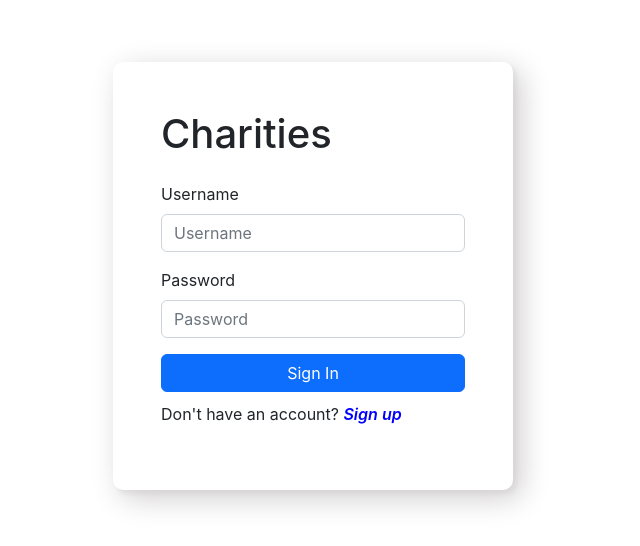
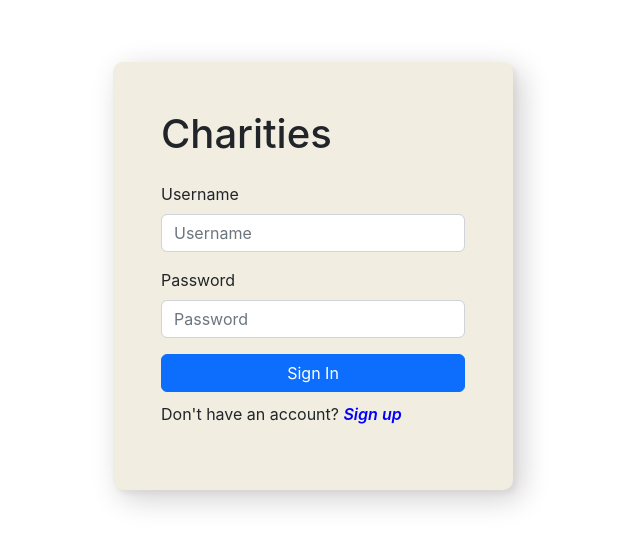
Before and after one commit to sangnd2x/charity-admin, a React (Create React App) app: page / in a window 1280 px wide. Shown: the part 124-670 px from the top of the page, without its empty margins (327-967 px from the left). Built offline with nearby package versions, Linux system fonts and the light colour scheme.

Commit message:
change color scheme

```diff
--- a/src/index.css
+++ b/src/index.css
@@ -6,9 +6,13 @@
 }
 
 :root {
-  --sidebar-color: RGBA(193, 88, 61, 1.00);
-  --background-color: RGBA(255, 255, 255, 1.00);
-  --hover-color: RGBA(167, 72, 48, 1.00)
+  --background-color: rgba(242, 237, 225, 1);
+  --red-color: rgba(245, 117, 95, 1);
+  --yellow-color: rgba(246, 189, 107, 1);
+  --pearl-color: rgba(75, 192, 166, 1);
+  --dark-color: rgba(60, 81, 93, 1);
+  --black-color: rgba(48, 59, 72, 1);
+  --card-color: rgba(214, 212, 197, 1)
 }
 
 body {
```
